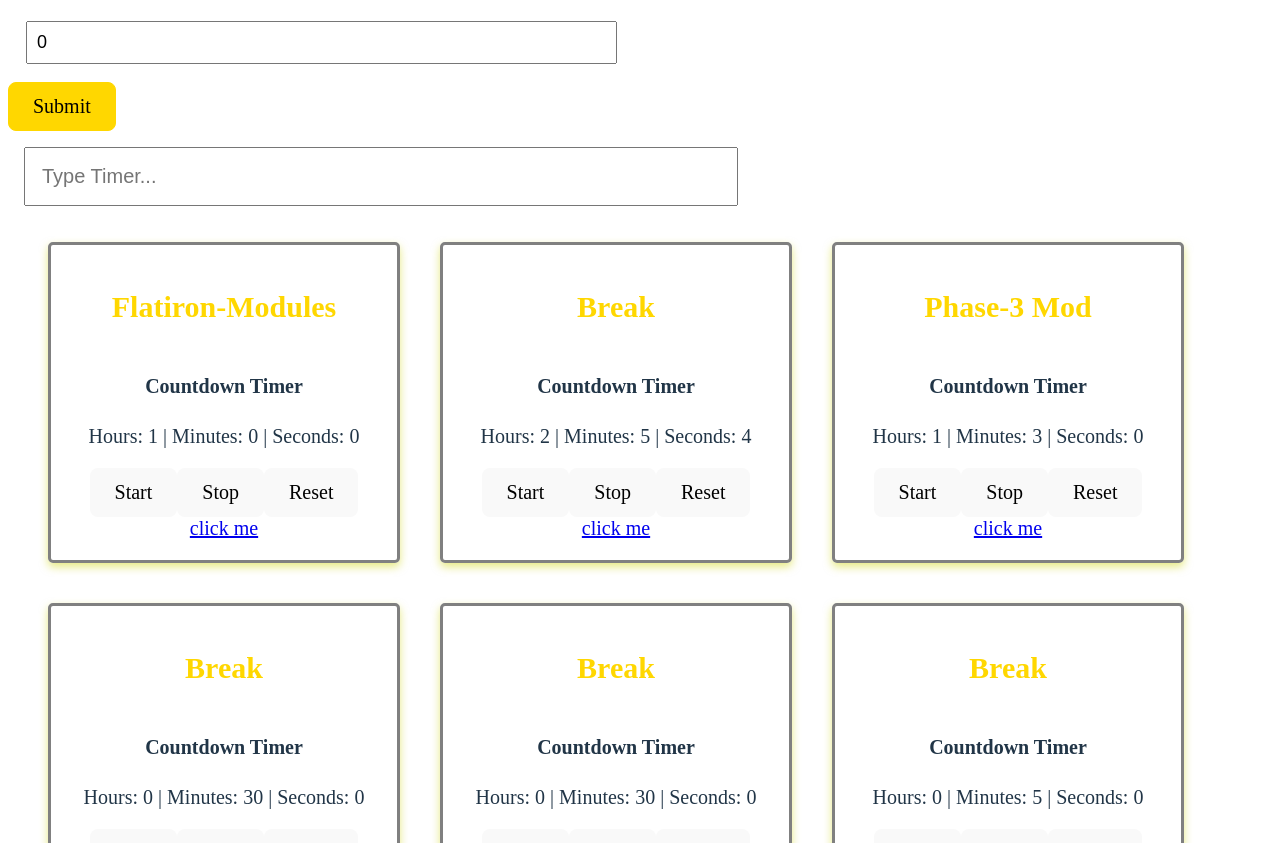
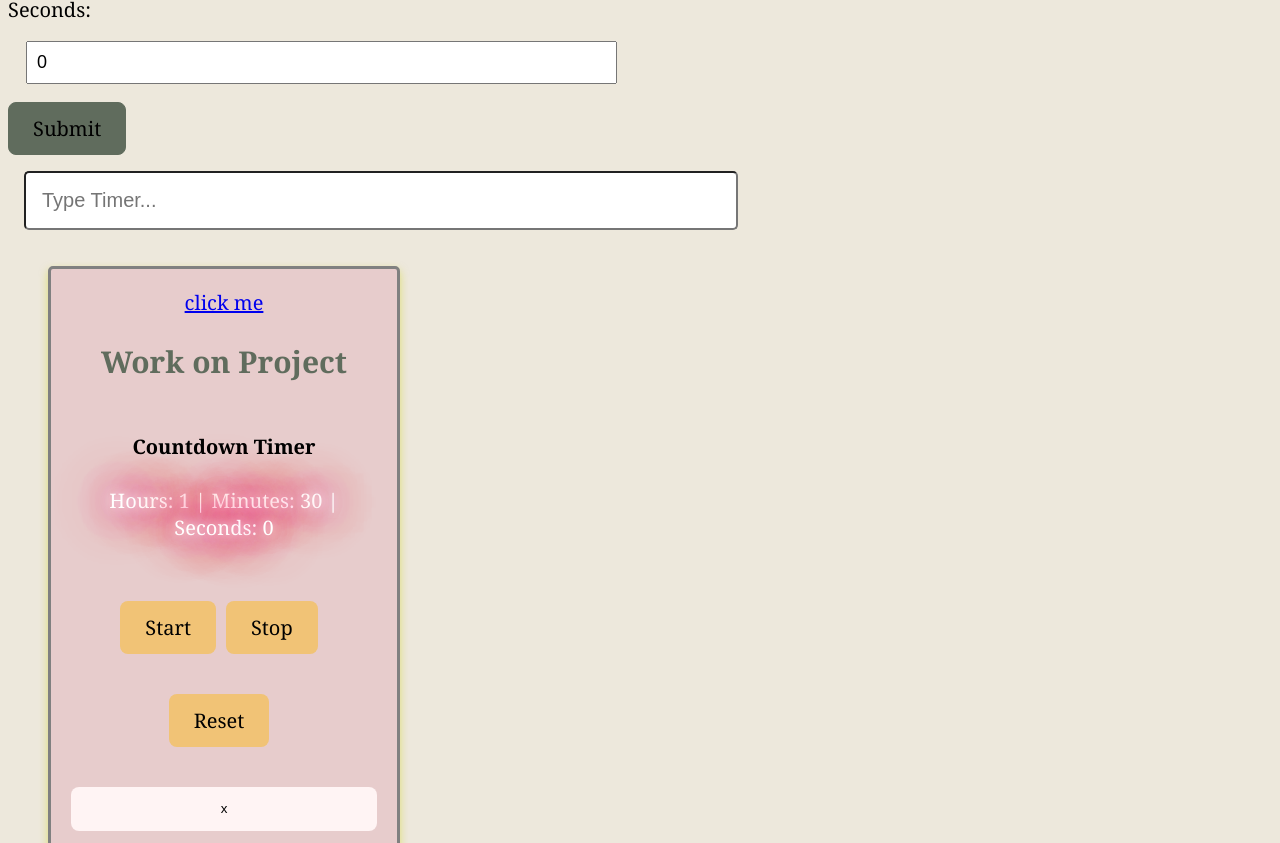
Before and after one commit to Nikki-code-svg/timercards-phase-2-project, a React (Vite) app: page /Cards/1 in a window 1280 px wide. Shown: the part 457-1300 px from the top of the page. Built offline with nearby package versions, Linux system fonts and the light colour scheme; data requests are answered from the project's data file.

Commit message:
delete & CSS

```diff
--- a/db.json
+++ b/db.json
@@ -1,45 +1,17 @@
 {
   "cards": [
     {
-      "id": "1",
-      "name": "Flatiron-Modules",
+      "id": "cb4b",
+      "name": "Work on Project",
       "hours": 1,
-      "minutes": 0,
-      "seconds": 0
-    },
-    {
-      "id": "c4bf",
-      "name": "Break",
-      "hours": 2,
-      "minutes": 5,
-      "seconds": 4
-    },
-    {
-      "id": "d8b9",
-      "name": "Phase-3 Mod",
-      "hours": 1,
-      "minutes": 3,
-      "seconds": 0
-    },
-    {
-      "id": "570d",
-      "name": "Break ",
-      "hours": 0,
       "minutes": 30,
       "seconds": 0
     },
     {
-      "id": "92eb",
-      "name": "Break ",
+      "id": "9f36",
+      "name": "Break",
       "hours": 0,
       "minutes": 30,
-      "seconds": 0
-    },
-    {
-      "id": "032f",
-      "name": "Break",
-      "hours": 0,
-      "minutes": 5,
       "seconds": 0
     }
   ],
--- a/src/App.css
+++ b/src/App.css
@@ -1,8 +1,10 @@
 
 /* general  */
 body {
-    font-family: "Playfair Display", serif;
+    font-family: Georgia, 'Times New Roman', Times, serif;
     font-size: 18px;
+    background-color: #EDE8DC;
+
   }
 
 /* short term timer cards */
@@ -15,9 +17,14 @@ body {
   .searchbar-input {
     padding: 1rem;
     font-size: 1em;
-    color: gold;
+    color: #F1C376;
     width: 55%;
+    border-radius: 5px;
   }
+
+  /* .searchbar-input:active{
+     border-color: #A5B68D;
+  } */
 
 
 /* long term timers card */
@@ -36,6 +43,19 @@ body {
     }
 }
 
+.longbtn-delete {
+    border-radius: 8px;
+    border: 1px solid transparent;
+    padding: 0.6em 1.2em;
+    font-size: 1em;
+    font-weight: 500;
+    font-family: inherit;
+    background-color: #1a1a1a;
+    cursor: pointer;
+    transition: border-color 0.25s;
+}
+
+
 /* short term form field */
 .timecard-input {
     font-size: 18px;
@@ -47,15 +67,19 @@ body {
 
 .submit-form-btnS {
     border-radius: 8px;
-    border: 1px solid gold;
+    border: 1px solid #606C5D;
     padding: 0.6em 1.2em;
     font-size: 1em;
     font-weight: 500;
     font-family: inherit;
-    background-color: gold;
+    background-color: #606C5D;
     cursor: pointer;
     transition: border-color 0.25s;
 
+}
+
+.submit-form-btnS:hover {
+    background-color: #A5B68D;
 }
 
 @media (min-width: 600px) {
@@ -78,15 +102,12 @@ body {
 
 }
 
-
-
-
 /* the container around the timecard container */
-.cards {
+/* .cards {
     display:flex;
     flex-wrap:wrap;
 
-}
+} */
 
 
 /* short term timer card */
@@ -103,11 +124,13 @@ body {
     width: 25%;
     padding: 1em;
     box-shadow: 0 4px 8px rgba(207, 213, 9, 0.5);
+    background-color: #E7CCCC;
 
 }
 
 .timecard-title {
-    color: gold;
+    color: #606C5D;
+
 }
 
 
@@ -129,6 +152,55 @@ body {
         width: 25%;
     }
   }
-.timecard-link {
+/* .timecard-link {
 
+} */
+
+.cardbtn-delete {
+    border-radius: 8px;
+    border: 1px solid transparent;
+    padding: 1em;
+    background-color: #FFF4F4;
 }
+
+.cardbtn-delete:hover{
+    background-color: #E7CCCC;
+    cursor: pointer;
+}
+
+.sSR-btn {
+  border-radius: 8px;
+  border: 1px solid transparent;
+  padding: 0.6em 1.2em;
+  margin-right: 10px;
+  margin-bottom: 2em;
+  font-size: 1em;
+  font-weight: 500;
+  font-family: inherit;
+  background-color: #F1C376;
+  cursor: pointer;
+  transition: border-color 0.25s;
+}
+
+.sSR-btn:hover{
+    border-color: #606C5D;
+}
+
+/* Define the keyframes with a unique name 'glow' */
+@keyframes glow {
+    from {
+      text-shadow: 0 0 10px #fff, 0 0 20px #fff, 0 0 30px #e60073, 0 0 40px #e60073, 0 0 50px #e60073, 0 0 60px #e60073, 0 0 70px #e60073;
+    }
+    to {
+      text-shadow: 0 0 20px #fff, 0 0 30px #ff4da6, 0 0 40px #ff4da6, 0 0 50px #ff4da6, 0 0 60px #ff4da6, 0 0 70px #ff4da6, 0 0 80px #ff4da6;
+    }
+  }
+
+  /* Apply the animation to an element */
+  .count-timer {
+    margin-bottom: 3em;
+    color: #fff; /* Text color that works well with the glow */
+    text-align: center;
+    animation: glow 1s ease-in-out infinite alternate; /* Reference the keyframes */
+
+  }
--- a/src/App.jsx
+++ b/src/App.jsx
@@ -1,51 +1,55 @@
-import { useEffect, useState } from 'react'
-import './App.css'
+import { useEffect, useState } from 'react';
+import './App.css';
 import NavBar from './NavBar';
 import TimeList from './TimeList';
-import Search from "./Search";
+import Search from './Search';
 import TimeCardForm from './TimeCardForm';
 
-
 function App() {
- const [ timers, setTimers ] = useState([]);
- const [ filterTimer, setFilterTimer ] = useState("")
-console.log(filterTimer);
-
+  const [timers, setTimers] = useState([]);
+  const [filterTimer, setFilterTimer] = useState(""); // For filtering timers
 
   useEffect(() => {
     fetch("http://localhost:3000/cards")
       .then(response => response.json())
-    .then((timer) => {
-        setTimers(timer);
-    })
-    .catch(error => {
-        console.error(error);
-    });
+      .then(data => setTimers(data))
+      .catch(error => console.error('Error fetching timers:', error));
   }, []);
 
 
   function addTimer(newTimer) {
-  setTimers([...timers, newTimer])
+    setTimers([...timers, newTimer]);
   }
 
-const HandleTimerFilter = timers.filter((timers) => {
-  return timers.name.toLowerCase().includes(filterTimer.toLowerCase());
-});
+
+  const handleDelete = (id) => {
+    fetch(`http://localhost:3000/cards/${id}`, {
+      method: 'DELETE',
+    })
+    .then(response => {
+      if (response.ok) {
+        // Remove the card from state without a refresh
+        setTimers(prevTimers => prevTimers.filter(timer => timer.id !== id));
+      } else {
+        console.error('Failed to delete the timer');
+      }
+    })
+    .catch(error => console.error('Error deleting timer:', error));
+  };
 
 
-
+  const filteredTimers = timers.filter(timer =>
+    timer.name.toLowerCase().includes(filterTimer.toLowerCase())
+  );
 
   return (
-
     <div className="home">
       <NavBar />
-        <TimeCardForm addTimer={addTimer}/>
+      <TimeCardForm addTimer={addTimer} />
       <Search filterTimer={filterTimer} setFilterTimer={setFilterTimer} />
-        <TimeList timeF={HandleTimerFilter} />
-
-
-
+      <TimeList timeF={filteredTimers} handleDelete={handleDelete} />
     </div>
   );
 }
+
 export default App;
--- a/src/Cards.jsx
+++ b/src/Cards.jsx
@@ -6,8 +6,9 @@ import TimeList from "./TimeList";
 
 function Cards() {
   const [ cards, setCards ] = useState(null);
-   const {id} = useParams();
-  console.log(params);
+  const {id} = useParams();
+  console.log(cards);
+
 
   useEffect(() =>{
     fetch(`http://localhost:3000/cards/${id}`)
--- a/src/CountdownTimer.jsx
+++ b/src/CountdownTimer.jsx
@@ -69,12 +69,12 @@ const CountdownTimer = ({ hours, minutes, seconds }) => {
   return (
     <div>
       <h4>Countdown Timer</h4>
-      <p>
+      <p className='count-timer'>
         Hours: {remainingHours} | Minutes: {remainingMinutes} | Seconds: {remainingSeconds}
       </p>
-      <button onClick={handleStart}>Start</button>
-      <button onClick={handleStop}>Stop</button>
-      <button onClick={handleReset}>Reset</button>
+      <button  className="sSR-btn" onClick={handleStart}>Start</button>
+      <button  className="sSR-btn" onClick={handleStop}>Stop</button>
+      <button  className="sSR-btn" onClick={handleReset}>Reset</button>
     </div>
   );
 };
--- a/src/LongForm.jsx
+++ b/src/LongForm.jsx
@@ -95,7 +95,7 @@ fetch("http://localhost:3000/longterm", {
         onChange={handleSecondsChange} />
      </label>
        {` `}
-     <button type="submit">Submit</button>
+     <button className="longbtn-delete" type="submit">Submit</button>
 
      </form>
    );
--- a/src/NavBar.css
+++ b/src/NavBar.css
@@ -6,9 +6,10 @@
     padding: 1em;
     margin-bottom: 2em;
     box-sizing: border-box;
-    background: gold;
+    background: #606C5D;
     color: black;
     font-size: 1em;
+    font-family: Georgia, 'Times New Roman', Times, serif;
     cursor: pointer;
     transition: background-color 0.3s, transform 0.1s;
 }
@@ -33,8 +34,8 @@
   }
 
 .navbar a:hover, .navbar button:hover {
-    background-color: #555;
-    color: #fff;
+    background-color: #FFF4F4;
+    color: black;
   }
 @media (min-width: 2560px) {
 
--- a/src/TimeCard.jsx
+++ b/src/TimeCard.jsx
@@ -1,23 +1,25 @@
-
 import React from "react";
 import { Link } from 'react-router-dom';
 import CountdownTimer from './CountdownTimer';
 
-
-
-function TimeCard({ name, hours, minutes, seconds }) {
+function TimeCard({ name, hours, minutes, seconds, id, handleDelete }) {
   return (
+    <main>
       <div className="timecard-container">
+      <Link className="timecard-link" to={`/cards/${id}`}>
+          click me
+        </Link>
         <h2 className="timecard-title">{name}</h2>
         <CountdownTimer
           hours={hours}
           minutes={minutes}
           seconds={seconds}
         />
-       <Link className="timecard-link"
-             to={`/cards/${name.id}`}>click me</Link>
+
+        <button className="cardbtn-delete" onClick={() => handleDelete(id)}> x </button>
       </div>
-    )
+    </main>
+  );
 }
 
 export default TimeCard;
--- a/src/TimeList.jsx
+++ b/src/TimeList.jsx
@@ -1,25 +1,22 @@
 import React from "react";
 import TimeCard from "./TimeCard";
 
-
-function TimeList({ timeF }) {
+function TimeList({ timeF, handleDelete }) {
   return (
-
     <ul className="cards">
       {timeF.map(card => (
         <TimeCard
           key={card.id}
+          id={card.id}
           name={card.name}
           hours={card.hours}
           minutes={card.minutes}
           seconds={card.seconds}
+          handleDelete={handleDelete}
         />
       ))}
-
     </ul>
-
   );
-
 }
 
 export default TimeList;
--- a/src/index.css
+++ b/src/index.css
@@ -4,35 +4,3 @@ h1 {
   font-size: 3.2em;
   line-height: 1.1;
 }
-
-button {
-  border-radius: 8px;
-  border: 1px solid transparent;
-  padding: 0.6em 1.2em;
-  font-size: 1em;
-  font-weight: 500;
-  font-family: inherit;
-  background-color: #1a1a1a;
-  cursor: pointer;
-  transition: border-color 0.25s;
-}
-button:hover {
-  border-color: #646cff;
-}
-button:focus,
-button:focus-visible {
-  outline: 4px auto -webkit-focus-ring-color;
-}
-
-@media (prefers-color-scheme: light) {
-  :root {
-    color: #213547;
-    background-color: #ffffff;
-  }
-  a:hover {
-    color: #747bff;
-  }
-  button {
-    background-color: #f9f9f9;
-  }
-}
--- a/src/routes.jsx
+++ b/src/routes.jsx
@@ -5,7 +5,7 @@ import Cards from "./Cards";
 import App from "./App";
 import NavBar from './NavBar';
 import { Route, Routes, Navigate } from "react-router-dom";
-
+import TimeList from "./TimeList";
 
 
 // const routes = Route (
@@ -24,7 +24,7 @@ const routes = createBrowserRouter ([
          element: <LongTimer />
       },
       {
-         path: "/cards/:id",
+         path: "/Cards/:id",
          element:<Cards />
 
       }
```
Lines whose indentation alone changed are shown as unchanged.
